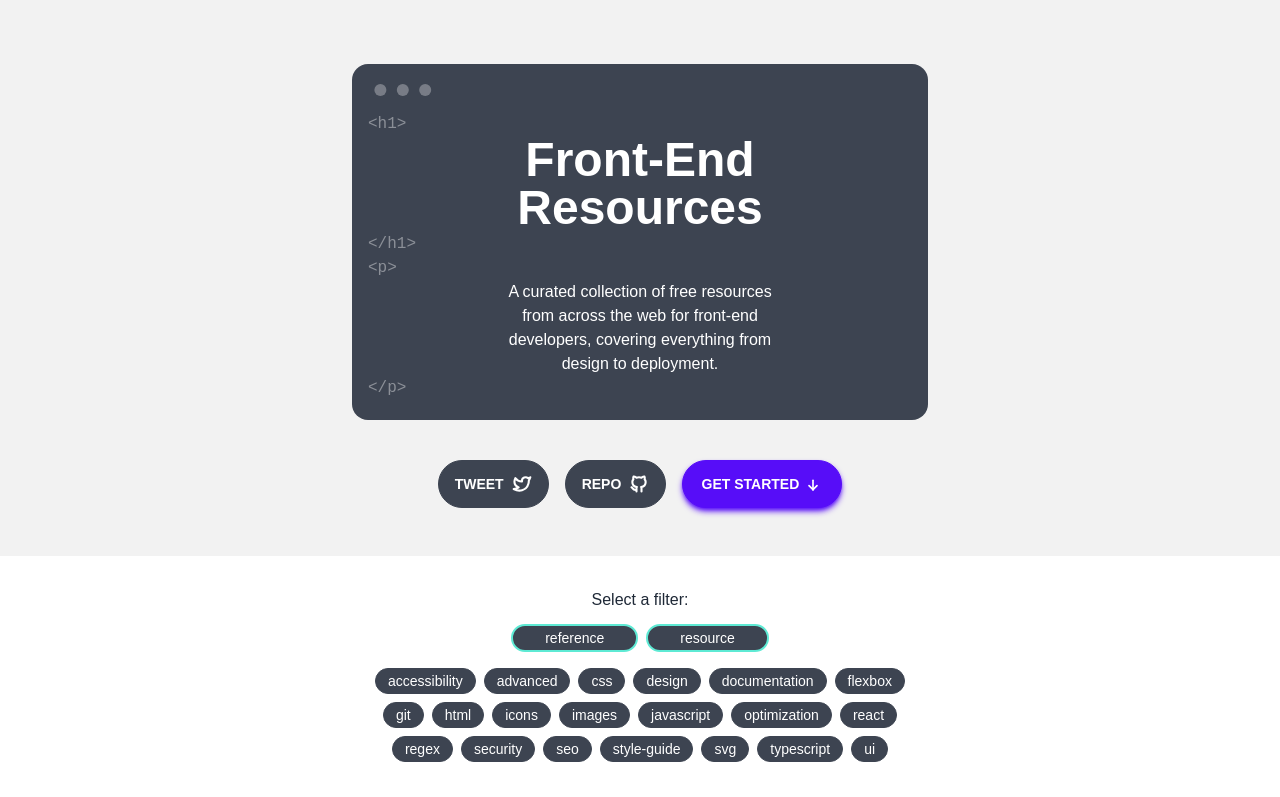
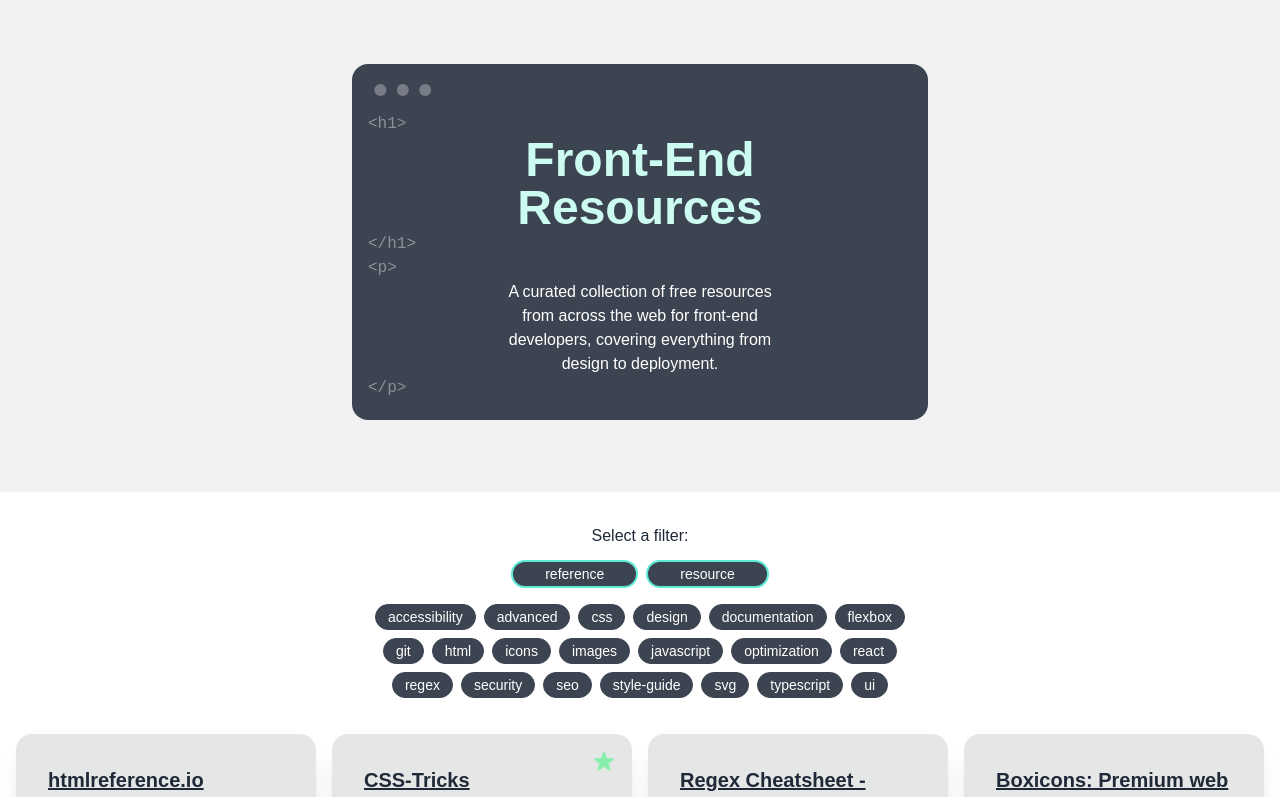
Before and after one commit to robertmcabee/Front-End-Resources, a Next.js app: page / in a window 1280 px wide. Shown: the top 797 px of the page. Built offline with nearby package versions, Linux system fonts and the light colour scheme; a web font is replaced by a local one.

Commit message:
move social links to footer

```diff
--- a/components/Footer.tsx
+++ b/components/Footer.tsx
@@ -1,15 +1,63 @@
 function Footer() {
   return (
-    <footer className="h-[3vh] min-h-6 bg-base-300 flex align-middle justify-center text-black dark:text-white w-full">
-      <p className="text-center">
-        Built and curated by{" "}
+    <footer className="h-[10vh] min-h-[7rem] px-10 text-black dark:text-white w-full">
+      <div className="flex align-middle justify-center">
         <a
-          className="link link-hover"
-          href="https://twitter.com/RobertTheMcAbee"
+          target="_blank"
+          href="https://twitter.com/intent/tweet?text=Check%20out%20this%20collection%20of%20resources%20for%20front-end%20developers:&url=https%3A%2F%2Fwebdevhelp.netlify.app"
+          rel="noreferrer"
         >
-          @RobertTheMcAbee
+          <button className="btn rounded-full mx-2 mb-2">
+            Tweet{" "}
+            <svg
+              xmlns="http://www.w3.org/2000/svg"
+              className="ml-2"
+              width="20"
+              height="20"
+              viewBox="0 0 24 24"
+              strokeWidth="2.5"
+              stroke="currentColor"
+              fill="none"
+              strokeLinecap="round"
+              strokeLinejoin="round"
+            >
+              <path stroke="none" d="M0 0h24v24H0z" fill="none" />
+              <path d="M22 4.01c-1 .49 -1.98 .689 -3 .99c-1.121 -1.265 -2.783 -1.335 -4.38 -.737s-2.643 2.06 -2.62 3.737v1c-3.245 .083 -6.135 -1.395 -8 -4c0 0 -4.182 7.433 4 11c-1.872 1.247 -3.739 2.088 -6 2c3.308 1.803 6.913 2.423 10.034 1.517c3.58 -1.04 6.522 -3.723 7.651 -7.742a13.84 13.84 0 0 0 .497 -3.753c-.002 -.249 1.51 -2.772 1.818 -4.013z" />
+            </svg>
+          </button>
         </a>
-      </p>
+        <a
+          target="_blank"
+          href="https://github.com/robertmcabee/Front-End-Resources"
+          rel="noreferrer"
+        >
+          <button className="btn rounded-full mx-2 mb-2">
+            Repo{" "}
+            <svg
+              xmlns="http://www.w3.org/2000/svg"
+              className="ml-2"
+              width="20"
+              height="20"
+              viewBox="0 0 24 24"
+              strokeWidth="2.5"
+              stroke="currentColor"
+              fill="none"
+              strokeLinecap="round"
+              strokeLinejoin="round"
+            >
+              <path stroke="none" d="M0 0h24v24H0z" fill="none" />
+              <path d="M9 19c-4.3 1.4 -4.3 -2.5 -6 -3m12 5v-3.5c0 -1 .1 -1.4 -.5 -2c2.8 -.3 5.5 -1.4 5.5 -6a4.6 4.6 0 0 0 -1.3 -3.2a4.2 4.2 0 0 0 -.1 -3.2s-1.1 -.3 -3.5 1.3a12.3 12.3 0 0 0 -6.2 0c-2.4 -1.6 -3.5 -1.3 -3.5 -1.3a4.2 4.2 0 0 0 -.1 3.2a4.6 4.6 0 0 0 -1.3 3.2c0 4.6 2.7 5.7 5.5 6c-.6 .6 -.6 1.2 -.5 2v3.5" />
+            </svg>
+          </button>
+        </a>
+      </div>
+      <div className="flex align-middle justify-center">
+        <a href="https://twitter.com/RobertTheMcAbee">
+          <button className="btn rounded-full mx-2 mb-2">
+            Curated by @RobertTheMcAbee
+          </button>
+        </a>
+      </div>
     </footer>
   );
 }
--- a/components/Header.tsx
+++ b/components/Header.tsx
@@ -5,90 +5,17 @@ function Header() {
         <div className="max-w-xl">
           <div className="animate-fadein mockup-code text-left mb-10">
             <p className="pl-4 opacity-40 font-mono">&lt;h1&gt;</p>
-            <h1 className="text-center dark:text-white text-5xl font-bold">
+            <h1 className="text-center dark:text-white text-5xl font-bold text-teal-100">
               Front-End <br /> Resources
             </h1>
             <p className="pl-4 opacity-40 font-mono">&lt;/h1&gt;</p>
             <p className="pl-4 opacity-40 font-mono">&lt;p&gt;</p>
-            <p className="px-4 sm:px-36 text-center">
+            <p className="px-4 sm:px-36 text-center ">
               A curated collection of free resources from across the web for
               front-end developers, covering everything from design to
               deployment.
             </p>
             <p className="pl-4 opacity-40 font-mono">&lt;/p&gt;</p>
-          </div>
-          <div className="animate-fadein">
-            <a
-              target="_blank"
-              href="https://twitter.com/intent/tweet?text=Check%20out%20this%20collection%20of%20resources%20for%20front-end%20developers:&url=https%3A%2F%2Fwebdevhelp.netlify.app"
-              rel="noreferrer"
-            >
-              <button className="btn rounded-full mx-2 mb-4">
-                Tweet{" "}
-                <svg
-                  xmlns="http://www.w3.org/2000/svg"
-                  className="ml-2"
-                  width="20"
-                  height="20"
-                  viewBox="0 0 24 24"
-                  strokeWidth="2.5"
-                  stroke="currentColor"
-                  fill="none"
-                  strokeLinecap="round"
-                  strokeLinejoin="round"
-                >
-                  <path stroke="none" d="M0 0h24v24H0z" fill="none" />
-                  <path d="M22 4.01c-1 .49 -1.98 .689 -3 .99c-1.121 -1.265 -2.783 -1.335 -4.38 -.737s-2.643 2.06 -2.62 3.737v1c-3.245 .083 -6.135 -1.395 -8 -4c0 0 -4.182 7.433 4 11c-1.872 1.247 -3.739 2.088 -6 2c3.308 1.803 6.913 2.423 10.034 1.517c3.58 -1.04 6.522 -3.723 7.651 -7.742a13.84 13.84 0 0 0 .497 -3.753c-.002 -.249 1.51 -2.772 1.818 -4.013z" />
-                </svg>
-              </button>
-            </a>
-            <a
-              target="_blank"
-              href="https://github.com/robertmcabee/Front-End-Resources"
-              rel="noreferrer"
-            >
-              <button className="btn rounded-full mx-2 mb-4">
-                Repo{" "}
-                <svg
-                  xmlns="http://www.w3.org/2000/svg"
-                  className="ml-2"
-                  width="20"
-                  height="20"
-                  viewBox="0 0 24 24"
-                  strokeWidth="2.5"
-                  stroke="currentColor"
-                  fill="none"
-                  strokeLinecap="round"
-                  strokeLinejoin="round"
-                >
-                  <path stroke="none" d="M0 0h24v24H0z" fill="none" />
-                  <path d="M9 19c-4.3 1.4 -4.3 -2.5 -6 -3m12 5v-3.5c0 -1 .1 -1.4 -.5 -2c2.8 -.3 5.5 -1.4 5.5 -6a4.6 4.6 0 0 0 -1.3 -3.2a4.2 4.2 0 0 0 -.1 -3.2s-1.1 -.3 -3.5 1.3a12.3 12.3 0 0 0 -6.2 0c-2.4 -1.6 -3.5 -1.3 -3.5 -1.3a4.2 4.2 0 0 0 -.1 3.2a4.6 4.6 0 0 0 -1.3 3.2c0 4.6 2.7 5.7 5.5 6c-.6 .6 -.6 1.2 -.5 2v3.5" />
-                </svg>
-              </button>
-            </a>
-            <br className="sm:hidden" />
-            <button className="btn rounded-full mx-2 w-40 p-4 text-md btn-primary shadow-md shadow-primary">
-              <a href="#tags">
-                Get Started{" "}
-                <svg
-                  xmlns="http://www.w3.org/2000/svg"
-                  className="w-5 h-4 inline"
-                  width="20"
-                  height="20"
-                  viewBox="0 0 24 24"
-                  strokeWidth="2.5"
-                  stroke="#fff"
-                  fill="none"
-                  strokeLinecap="round"
-                  strokeLinejoin="round"
-                >
-                  <path stroke="none" d="M0 0h24v24H0z" fill="none" />
-                  <line x1="12" y1="5" x2="12" y2="19" />
-                  <line x1="18" y1="13" x2="12" y2="19" />
-                  <line x1="6" y1="13" x2="12" y2="19" />
-                </svg>
-              </a>
-            </button>
           </div>
         </div>
       </div>
```
